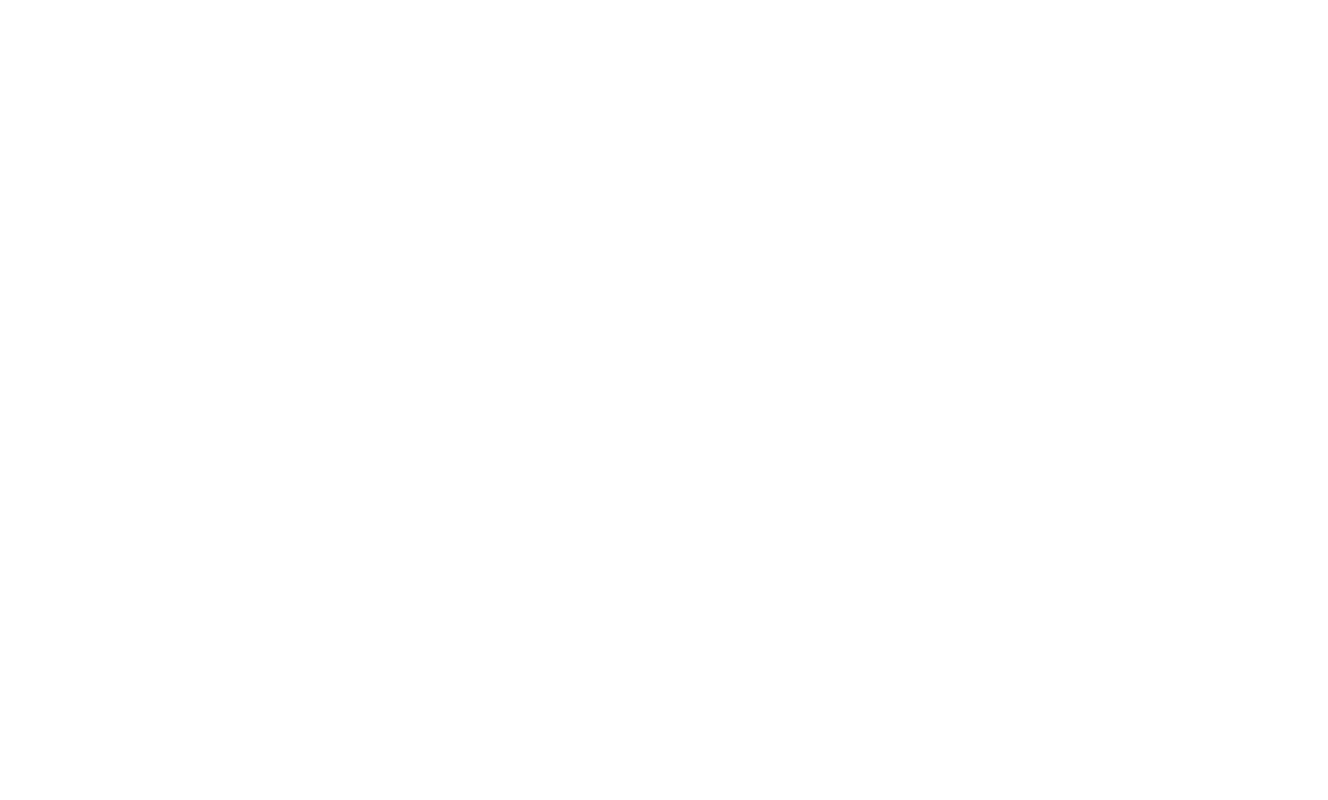
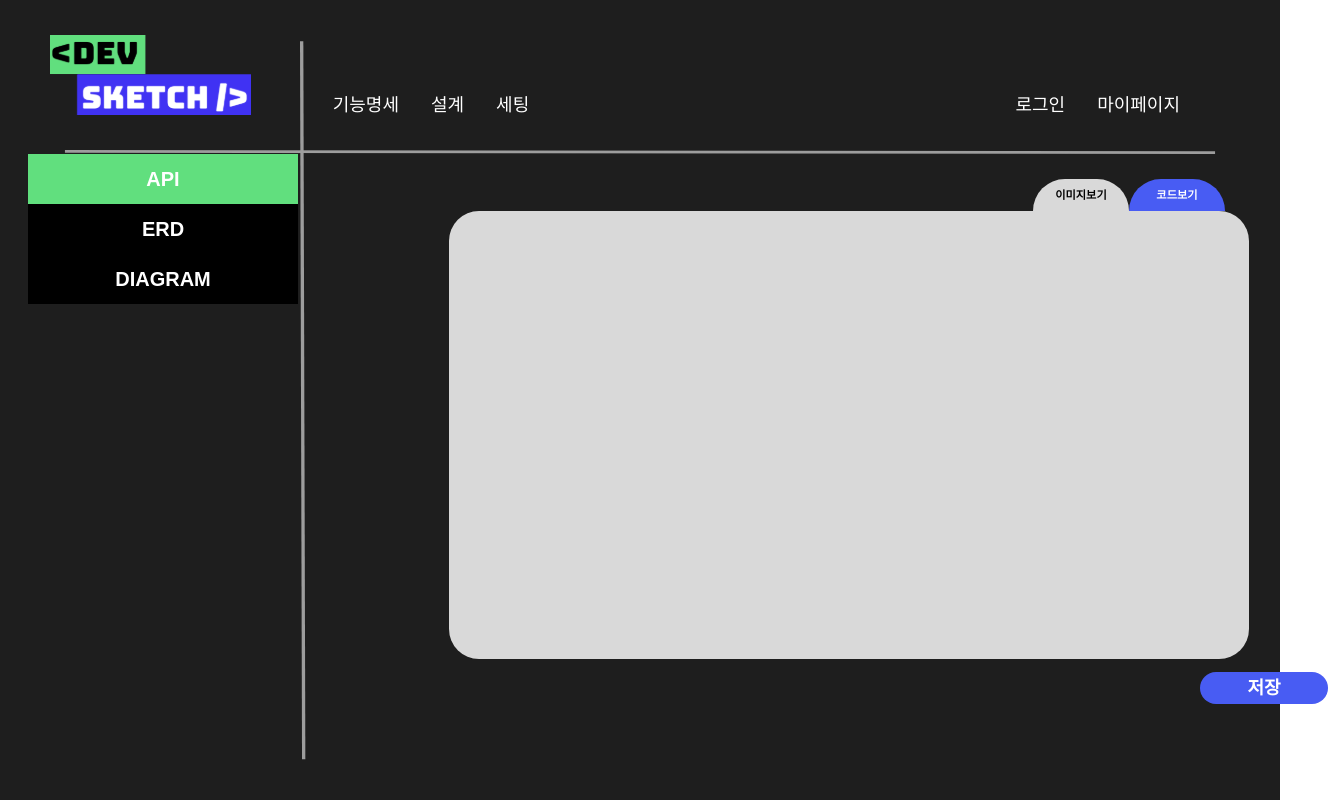
Before and after one commit to 2024-Techeer-Winter-BootCamp-Team-I/Frontend, a React (Vite) app: page /api in a window 1280 px wide. Before the commit this address had no page. Shown: the whole page, 1328 px wide, since content can reach past the window. Built offline with nearby package versions, Linux system fonts and the light colour scheme.

Commit message:
api,erd,diagram 페이지 경로설정정

```diff
--- a/src/App.jsx
+++ b/src/App.jsx
@@ -1,6 +1,9 @@
 import { BrowserRouter as Router, Routes, Route } from 'react-router-dom';
 import Main from './pages/Main'
 import Design from './pages/Design'
+import Api from './pages/Api'
+import Erd from './pages/Erd'
+import Diagram from './pages/Diagram'
 
 function App() {
   return (
@@ -8,6 +11,9 @@
       <Routes>
         <Route path="/main" element={<Main />} />
         <Route path="/design" element={<Design />} />
+        <Route path="/api" element={<Api />} />
+        <Route path="/erd" element={<Erd />} />
+        <Route path="/diagram" element={<Diagram />} />
        </Routes>
     </Router>
   );
--- a/src/components/RouteTabs.jsx
+++ b/src/components/RouteTabs.jsx
@@ -1,5 +1,5 @@
-import { useState } from 'react';
-import { useNavigate } from 'react-router-dom';
+import { useNavigate, useLocation } from 'react-router-dom';
+import { useEffect, useState } from 'react';
 
 const tabsData = [
   { label: 'API', path: '/api' },
@@ -9,10 +9,18 @@
 
 function RouteTabs() {
   const navigate = useNavigate();
-  const [activeTab, setActiveTab] = useState('API');
+  const location = useLocation(); // 현재 경로 정보를 가져옴
+  const [activeTab, setActiveTab] = useState('');
+
+  // 현재 경로를 기준으로 activeTab 업데이트
+  useEffect(() => {
+    const currentTab = tabsData.find((tab) => tab.path === location.pathname);
+    if (currentTab) {
+      setActiveTab(currentTab.label);
+    }
+  }, [location.pathname]); // 경로가 바뀔 때마다 실행
 
   const handleClick = (tab) => {
-    setActiveTab(tab.label);
     navigate(tab.path);
   };
 
@@ -24,7 +32,9 @@
           <button
             key={tab.label}
             onClick={() => handleClick(tab)}
-            className={`h-[50px] w-[270px] text-[20px] font-bold text-white transition-colors duration-200 ${isActive ? 'bg-green-main' : 'bg-black hover:bg-gray-700'}`}
+            className={`h-[50px] w-[270px] text-[20px] font-bold text-white transition-colors duration-200 ${
+              isActive ? 'bg-green-main' : 'bg-black hover:bg-gray-700'
+            }`}
           >
             {tab.label}
           </button>
--- /dev/null
+++ b/src/pages/Api.jsx
@@ -0,0 +1,25 @@
+import Button from '../components/Button';
+import MultiViewBox from '../components/MultiViewBox';
+import Frame from '../components/Frame';
+import RouteTabs from '../components/RouteTabs';
+
+function Api() {
+    return (
+        <div className="bg-[#1E1E1E] min-h-[100vh] flex flex-col">
+             <>
+                <Frame />
+            </>
+            <>
+                <MultiViewBox />
+            </>
+            <>
+                <RouteTabs />
+            </>
+            <>
+                <Button />
+            </>
+        </div>
+    );
+}
+
+export default Api;
--- /dev/null
+++ b/src/pages/Diagram.jsx
@@ -0,0 +1,25 @@
+import Button from '../components/Button';
+import MultiViewBox from '../components/MultiViewBox';
+import Frame from '../components/Frame';
+import RouteTabs from '../components/RouteTabs';
+
+function Diagram() {
+    return (
+        <div className="bg-[#1E1E1E] min-h-[100vh] flex flex-col">
+             <>
+                <Frame />
+            </>
+            <>
+                <MultiViewBox />
+            </>
+            <>
+                <RouteTabs />
+            </>
+            <>
+                <Button />
+            </>
+        </div>
+    );
+}
+
+export default Diagram;
--- /dev/null
+++ b/src/pages/Erd.jsx
@@ -0,0 +1,25 @@
+import Button from '../components/Button';
+import MultiViewBox from '../components/MultiViewBox';
+import Frame from '../components/Frame';
+import RouteTabs from '../components/RouteTabs';
+
+function Erd() {
+    return (
+        <div className="bg-[#1E1E1E] min-h-[100vh] flex flex-col">
+             <>
+                <Frame />
+            </>
+            <>
+                <MultiViewBox />
+            </>
+            <>
+                <RouteTabs />
+            </>
+            <>
+                <Button />
+            </>
+        </div>
+    );
+}
+
+export default Erd;
```
